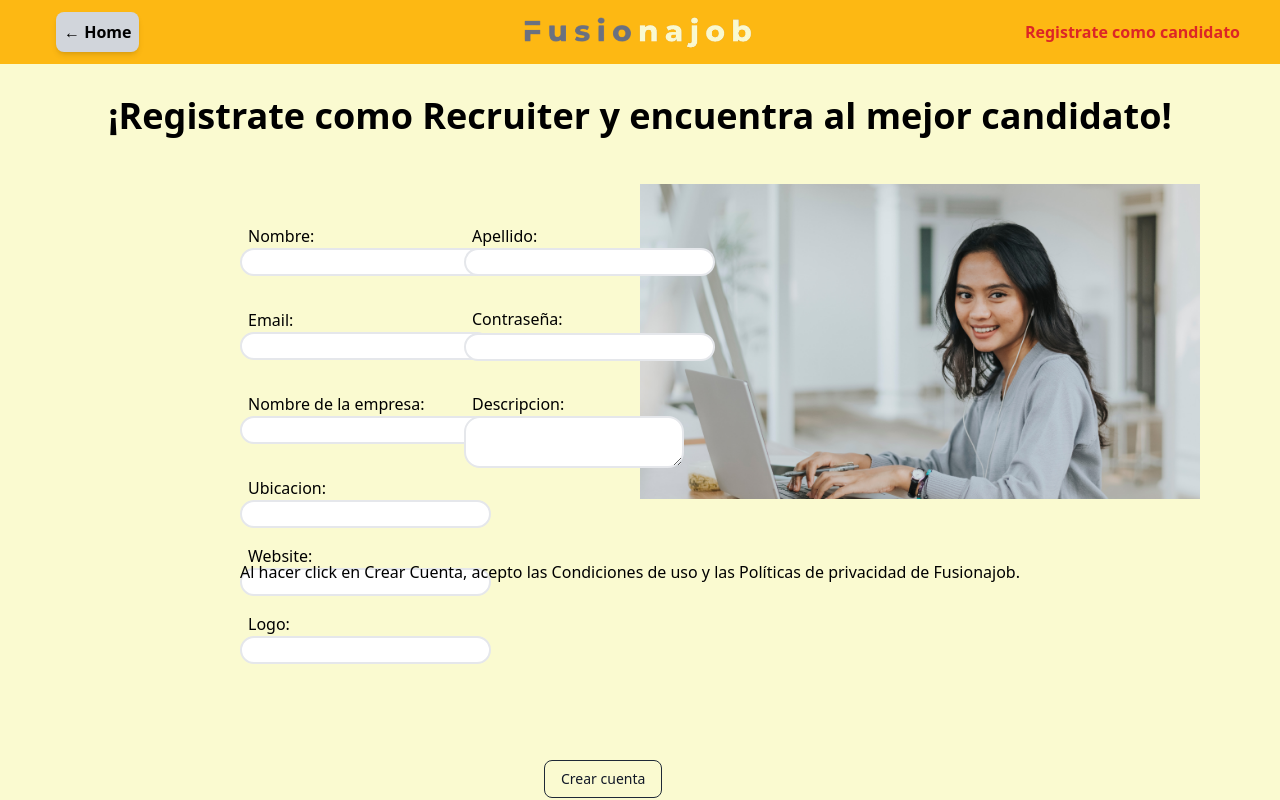
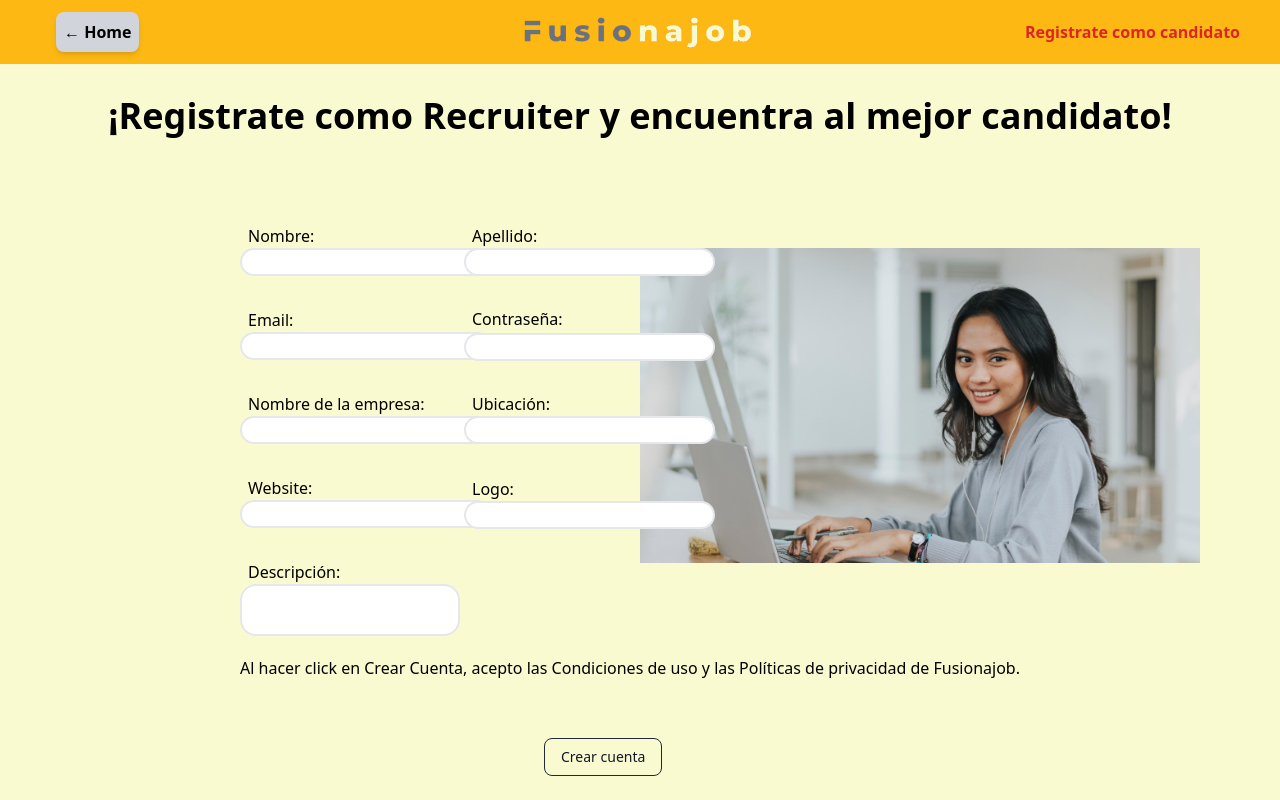
Before and after one commit to felipecalderon/PF-SoyHenry, a React (Create React App) app in the folder client/: page /companyregister in a window 1280 px wide. Shown: the top 800 px of the page. Built offline with nearby package versions, Linux system fonts and the light colour scheme.

Commit message:
estilado registro empresa

```diff
--- a/client/package.json
+++ b/client/package.json
@@ -3,6 +3,10 @@
   "version": "0.1.0",
   "private": true,
   "dependencies": {
+    "@emotion/react": "^11.10.6",
+    "@emotion/styled": "^11.10.6",
+    "@mui/icons-material": "^5.11.11",
+    "@mui/material": "^5.11.14",
     "@reduxjs/toolkit": "^1.9.3",
     "@testing-library/jest-dom": "^5.16.5",
     "@testing-library/react": "^13.4.0",
--- a/client/src/components/Registro/RegistroEmpresa.jsx
+++ b/client/src/components/Registro/RegistroEmpresa.jsx
@@ -71,7 +71,7 @@ export const RegistroEmpresa = () => {
         </div>
 
         <div className='flex absolute right-0 mr-[5rem]'>
-            <img src={working2 } alt='work1' className='w-[35rem] mt-[1rem]'/>
+            <img src={working2 } alt='work1' className='w-[35rem] mt-[5rem]'/>
         </div>
 
 
@@ -119,18 +119,11 @@ export const RegistroEmpresa = () => {
                     {errors.password && <p className='absolute mt-15 text-red-500' >{errors.password}</p>}
                 </div>
 
+
                 <div className='absolute ml-[15.5rem] mt-[10.5rem] top-0'>
-                    <label className='dark:text-text-dark'>Descripcion:</label>
+                    <label className='dark:text-text-dark'>Ubicación:</label>
                 </div>
                 <div className='absolute ml-[15rem] mt-[12rem] top-0'>
-                    <textarea type='text' name='description' value={form.description} onChange={handleChange} className='border-2 rounded-2xl px-2'></textarea>
-                    {errors.description && <p className='absolute mt-15 text-red-500' >{errors.description}</p>}
-                </div>
-
-                <div className='relative ml-[1.5rem]'>
-                    <label className='dark:text-text-dark'>Ubicacion:</label>
-                </div>
-                <div className='relative ml-[1rem] mb-[1rem]'>
                     <input type='text' name='location' value={form.location} onChange={handleChange} className='border-2 rounded-2xl px-2'></input>
                     {errors.location && <p className='absolute mt-15 text-red-500' >{errors.location}</p>}
                 </div>
@@ -138,17 +131,25 @@ export const RegistroEmpresa = () => {
                 <div className='relative ml-[1.5rem]'>
                     <label className='dark:text-text-dark'>Website:</label>
                 </div>
-                <div className='relative ml-[1rem] mb-[1rem]'>
+                <div className='relative ml-[1rem] mb-[2rem]'>
                     <input type='text' name='website' value={form.website} onChange={handleChange} className='border-2 rounded-2xl px-2'></input>
                     {errors.website && <p className='absolute mt-15 text-red-500' >{errors.website}</p>}
                 </div>
 
-                <div className='relative ml-[1.5rem]'>
+                <div className='absolute ml-[15.5rem] mt-[15.8rem] top-0'>
                     <label className='dark:text-text-dark'>Logo:</label>
                 </div>
-                <div className='relative ml-[1rem] mb-[1rem]'>
+                <div className='absolute ml-[15rem] mt-[17.3rem] top-0'>
                     <input type='text' name='logo' value={form.logo} onChange={handleChange} className='border-2 rounded-2xl px-2'></input>
                     {errors.logo && <p className='absolute mt-15 text-red-500' >{errors.logo}</p>}
+                </div>
+
+                <div className='relative ml-[1.5rem]'>
+                    <label className='dark:text-text-dark'>Descripción:</label>
+                </div>
+                <div className='relative ml-[1rem] mb-[1rem]'>
+                    <textarea type='text' name='description' value={form.description} onChange={handleChange} className='border-2 rounded-2xl px-2 resize-none'></textarea>
+                    {errors.description && <p className='absolute mt-15 text-red-500' >{errors.description}</p>}
                 </div>
 
                 <div className='relative mt-[6rem] ml-[20rem] font-bold pb-[3rem]'>
@@ -159,7 +160,7 @@ export const RegistroEmpresa = () => {
 
         </div>
 
-        <div className='absolute ml-[15rem] mt-[35rem] top-0'>
+        <div className='absolute ml-[15rem] mt-[41rem] top-0'>
             <p className='dark:text-text-dark'>Al hacer click en Crear Cuenta, acepto las Condiciones de uso y las Políticas de privacidad de Fusionajob.</p>
         </div>
 
```
Also changed, not shown: 1 other file (tests, documents, lock files or other folders).
